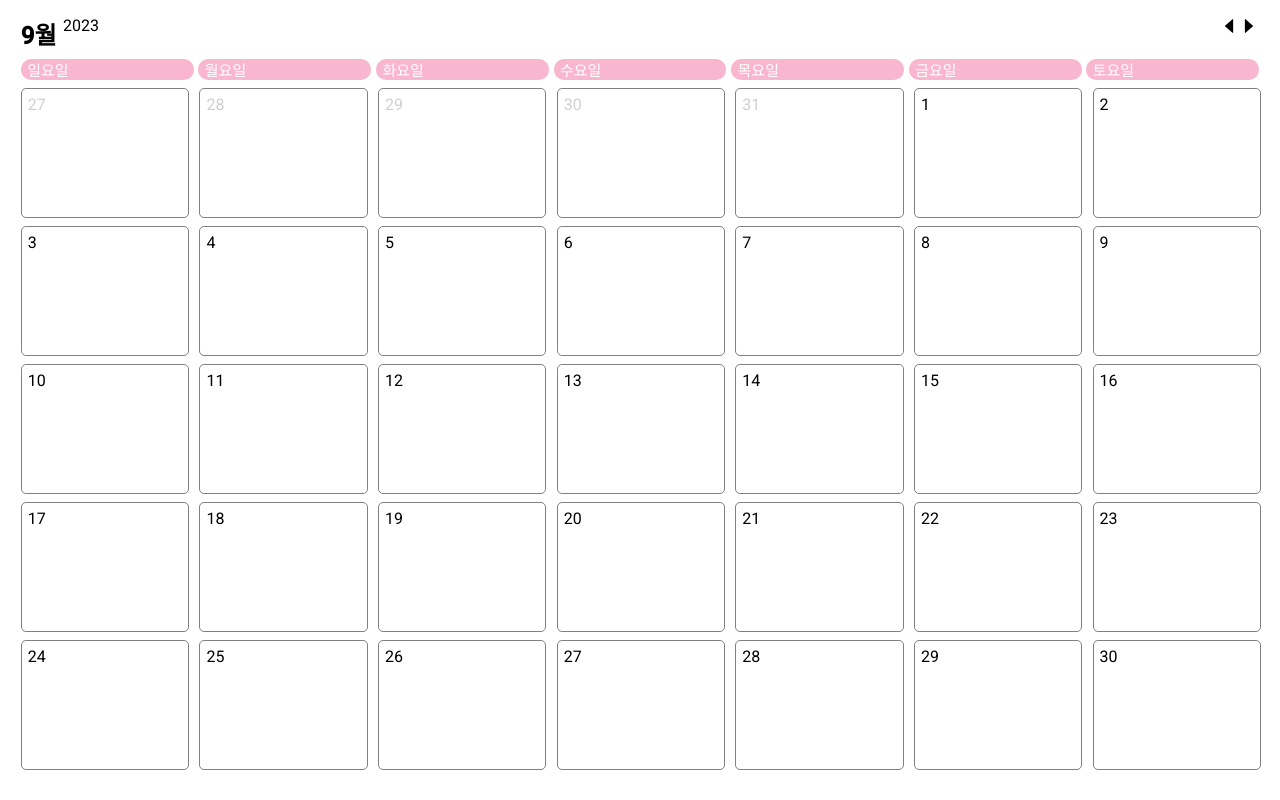
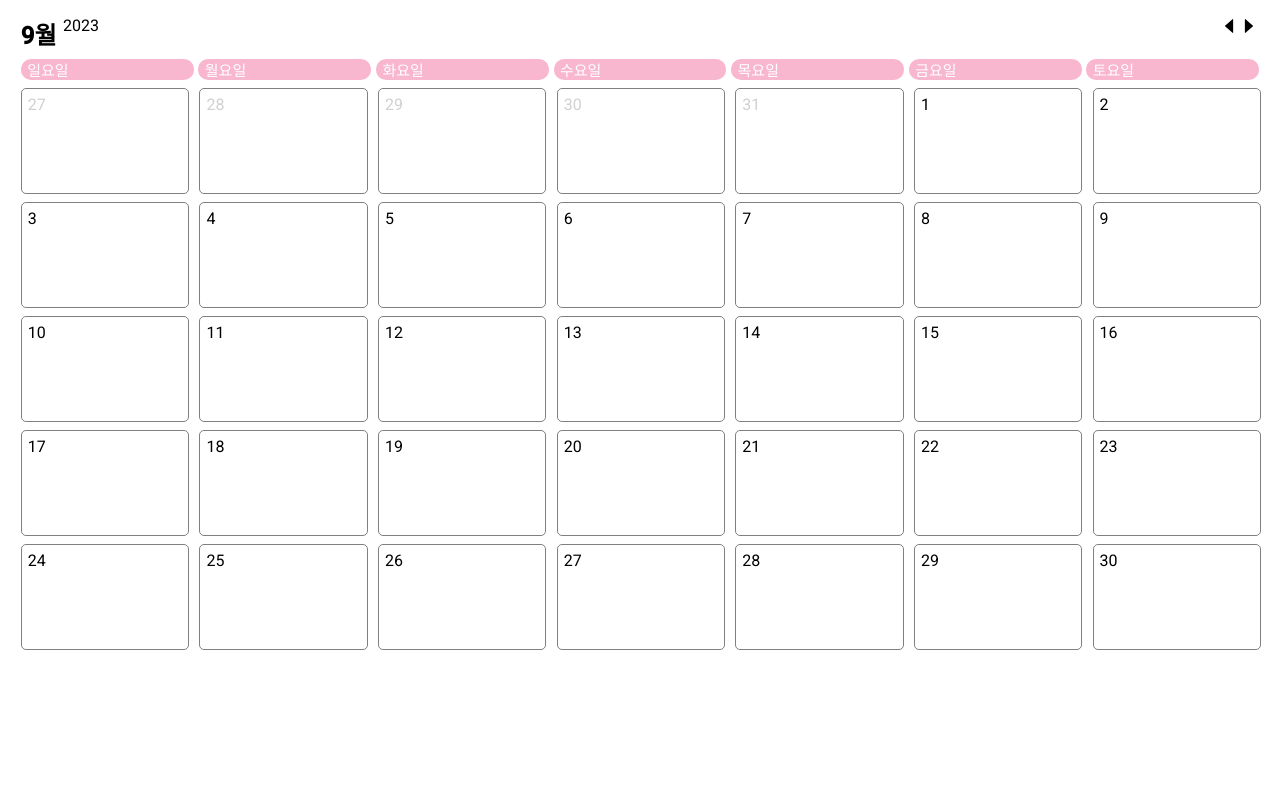
Before and after one commit to optshj/Calender, a React (Create React App) app: page / in a window 1280 px wide. Built offline with nearby package versions, Linux system fonts and the light colour scheme.

Commit message:
[Fix] 캘린더 사이즈 축소

```diff
--- a/src/css/Cells.module.css
+++ b/src/css/Cells.module.css
@@ -1,7 +1,7 @@
 .cell{
 	display:flex;
 	width:13vw;
-	height:16vh;
+	height:13vh;
 	margin-top:1vh;
 	border:1px solid gray;
 	border-radius:5px;
@@ -27,7 +27,7 @@
 .select{
 	display:flex;
 	width:13vw;
-	height:16vh;
+	height:13vh;
 	margin-top:1vh;
 	border:1px solid gray;
 	border-radius:5px;
--- a/src/index.css
+++ b/src/index.css
@@ -1,4 +1,4 @@
 body{
+	overflow: hidden;
 	font-family: 'Roboto', sans-serif;;
-	height:80%;
 }
```
